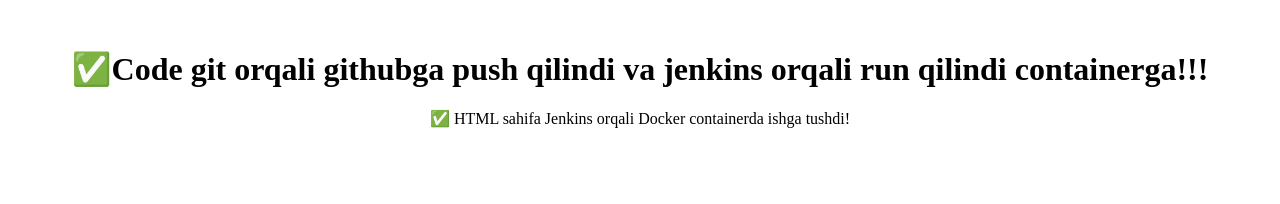
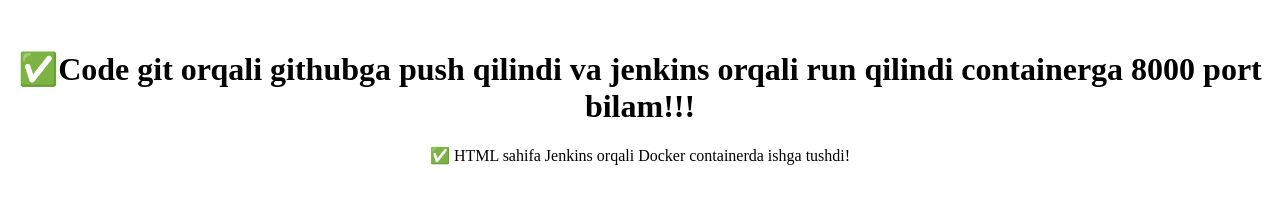
Before and after one commit to ErgashevJahongir7520/loyihalar, a plain HTML site: page index.html in a window 1280 px wide. Drawn offline with Linux system fonts and the light colour scheme.

Commit message:
yangi commit

```diff
--- a/index.html
+++ b/index.html
@@ -5,7 +5,7 @@
     <title>Jenkins Test Page</title>
 </head>
 <body style="text-align:center; margin-top:50px;">
-    <h1>✅Code git orqali githubga push qilindi va jenkins orqali run qilindi containerga!!!</h1>
+    <h1>✅Code git orqali githubga push qilindi va jenkins orqali run qilindi containerga 8000 port bilam!!!</h1>
     <p>✅ HTML sahifa Jenkins orqali Docker containerda ishga tushdi!</p>
 </body>
 </html>
```
